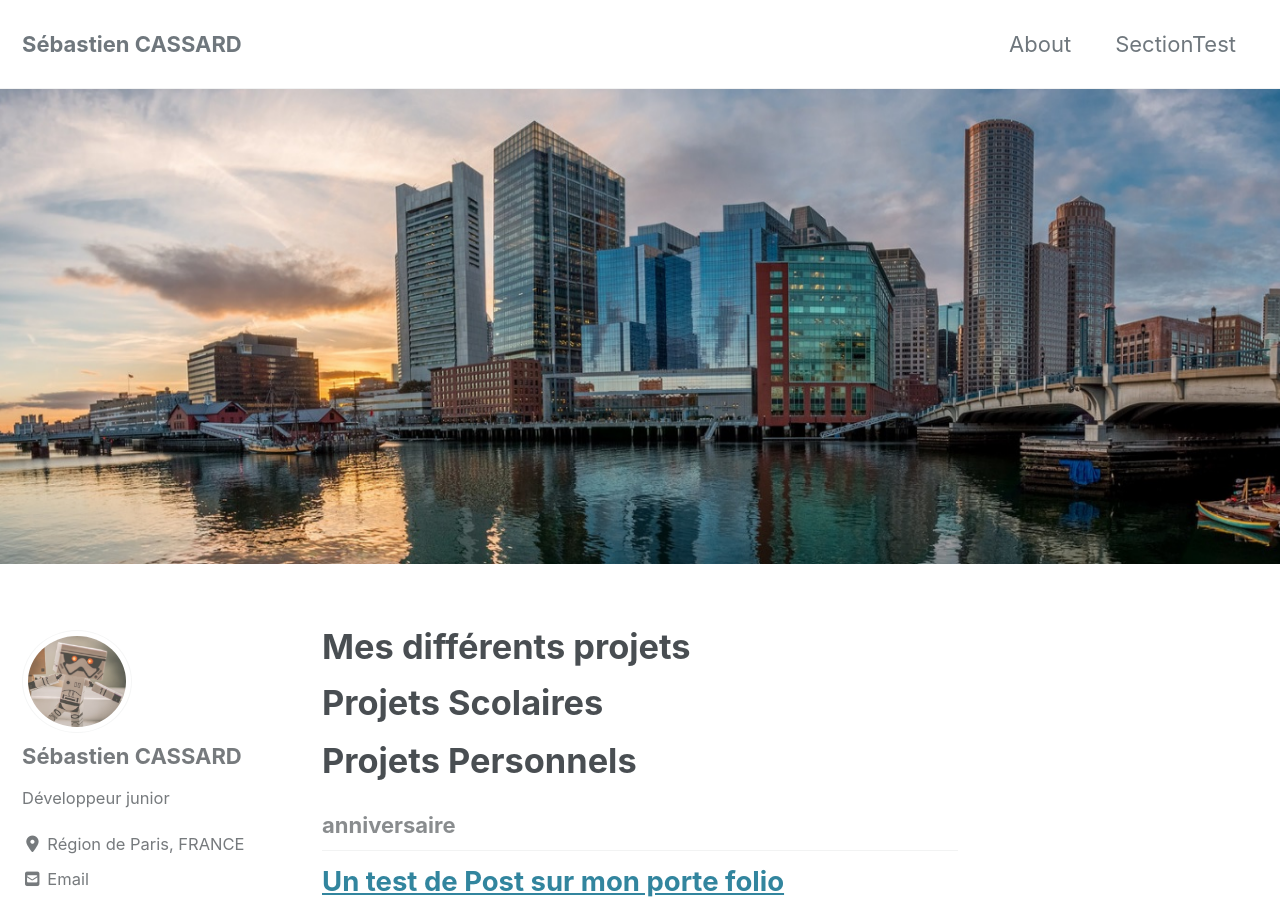
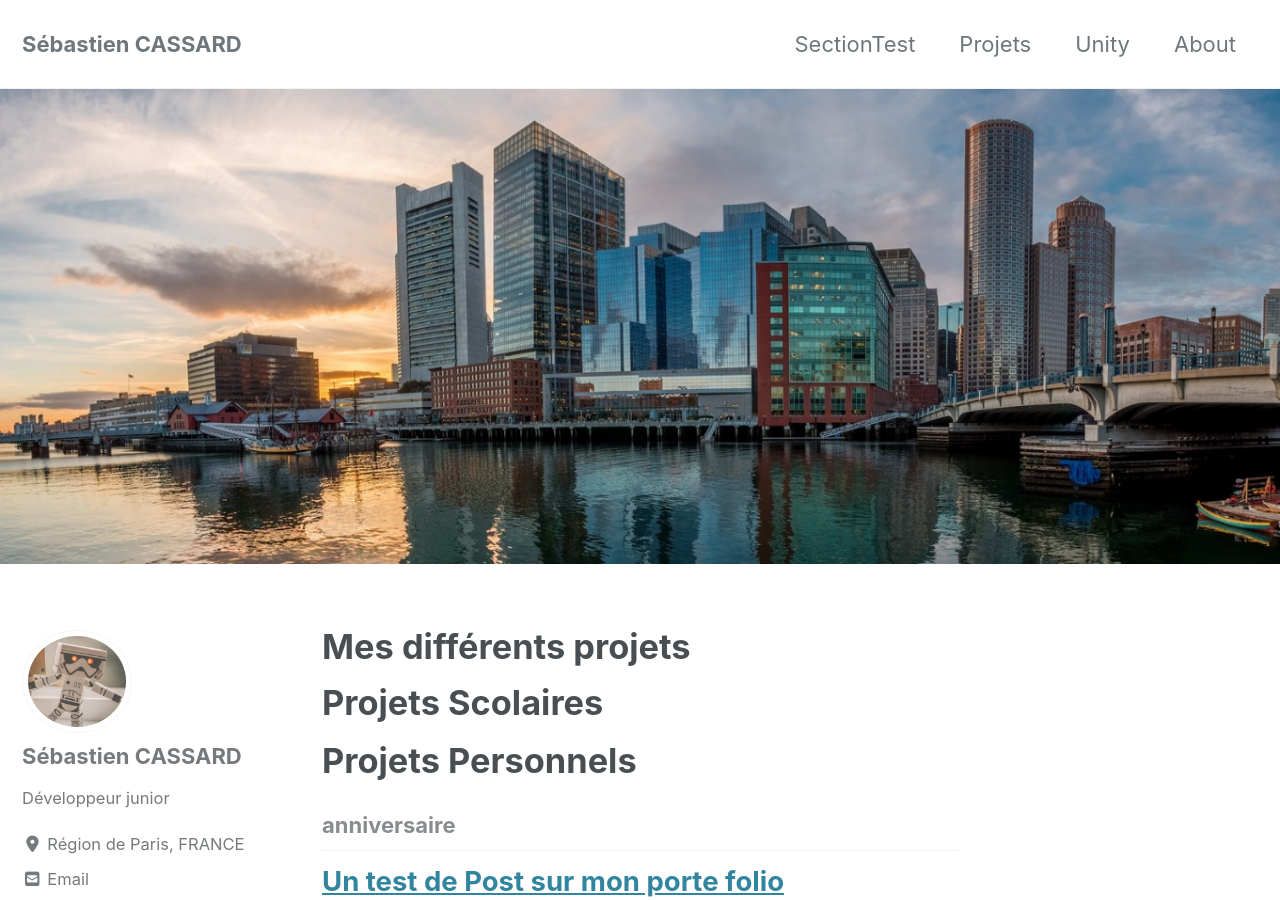
Before and after one commit to Cassards/cassards.github.io, a Jekyll site: the page built from _pages/Projets.md, in a window 1280 px wide and 900 px high. Built offline with Jekyll 4.4.1, drawn with Linux system fonts in a browser that asks for light colours; cached includes are drawn as plain includes; nearby versions of some CDN libraries.

Commit message:
Add section to navigation bar

```diff
--- a/_data/navigation.yml
+++ b/_data/navigation.yml
@@ -1,9 +1,13 @@
 # main links
 main:
+  - title: "SectionTest"
+    url: /section-test/
+  - title: "Projets"
+    url: /projets/
+  - title: "Unity"
+    url: /unity/
   - title: "About"
     url: /about/
-  - title: "SectionTest"
-    url: /section-test/
   # - title: "About"
   #   url: https://mmistakes.github.io/minimal-mistakes/about/
   # - title: "Sample Posts"
--- a/_pages/Projets.md
+++ b/_pages/Projets.md
@@ -1,6 +1,6 @@
 ---
 layout: archive
-permalink: /Projets/
+permalink: /projets/
 title: "Mes différents projets"
 author_profile: true
 header:
```
Also changed, not shown: _pages/Unity.md (+1 -1 lines).
